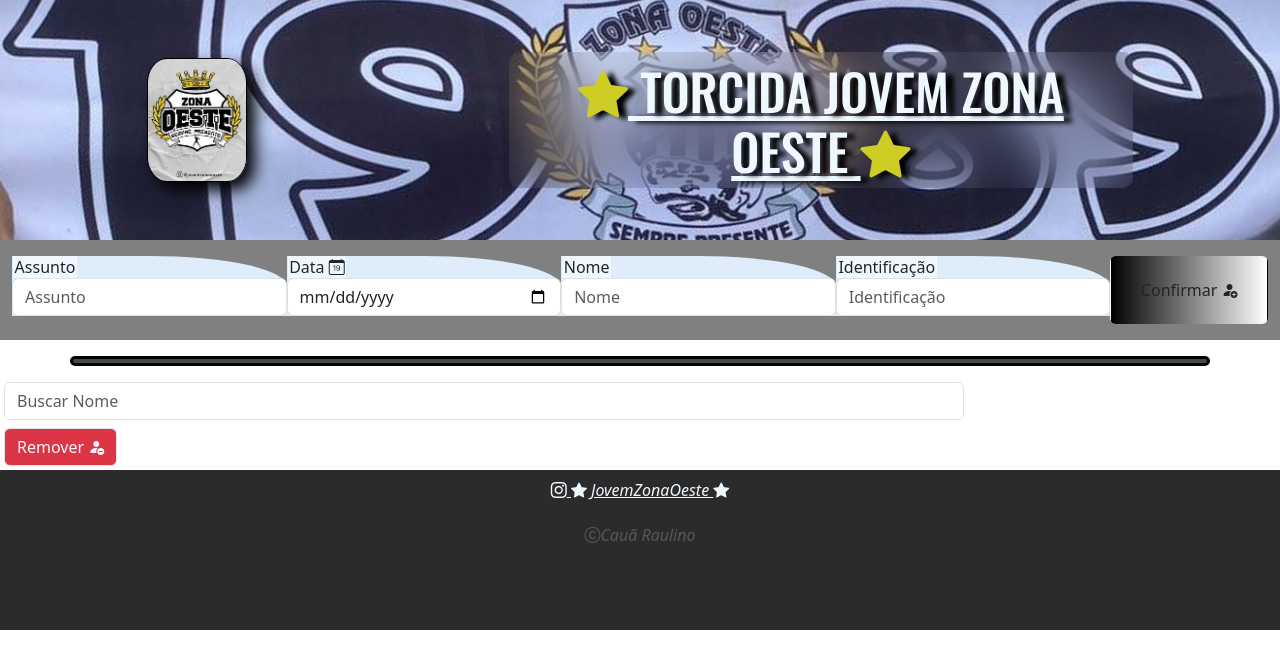
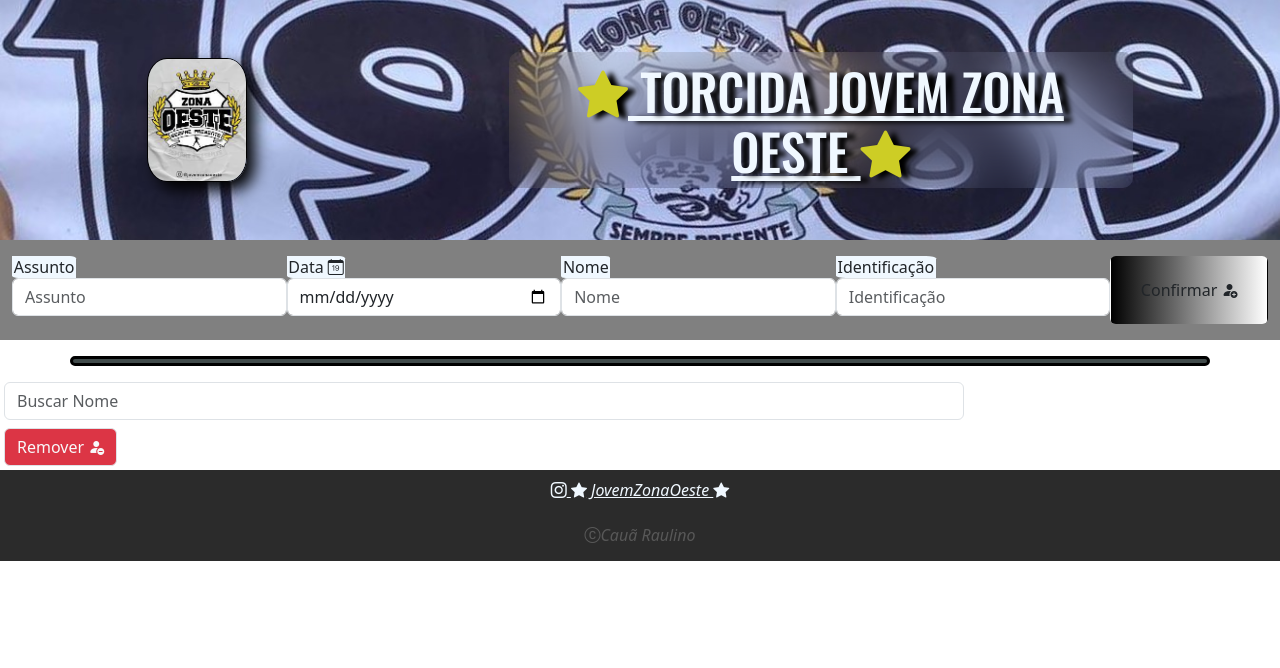
Before and after one commit to raulino20/TJS-ZONA-OESTE, a website: page index.html in a window 1280 px wide. Drawn offline with nearby package versions, Linux system fonts and the light colour scheme; a web font is replaced by a local one.

Commit message:
Update style.css

```diff
--- a/style/style.css
+++ b/style/style.css
@@ -130,7 +130,7 @@
 
 .footer{
     display: flex;
-    height:20vh;
+    height:max-content;
     flex-direction: column;
     padding: 0.5rem;
     background-color: rgb(43, 43, 43);
@@ -138,13 +138,13 @@
 
 .Label{
     width: 100%;
-    border-top-right-radius: 50%;
-    background-color: rgb(222, 237, 249);
 }
 
 .TitleLabel{
     padding: 0.1rem;
-    margin: auto auto auto 1px;
+    border-top-right-radius:10%;
+    border-bottom-left-radius:10% ;
+    margin: auto auto auto 0.1px;
     width: max-content;
     background-color: aliceblue;
 }
```
